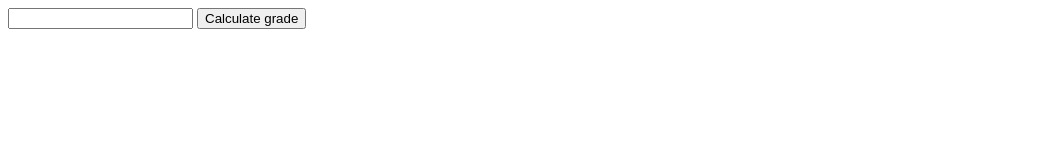
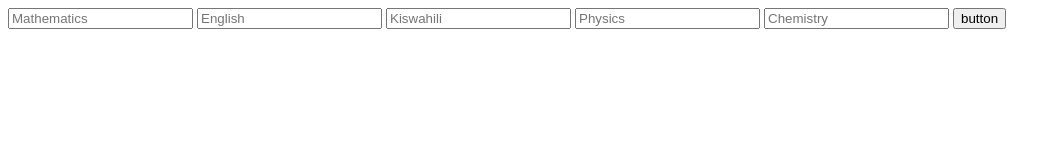
Before and after one commit to cheche-henry/week-1-challenge, a plain HTML site: page grade generator/index.html in a window 1280 px wide. Shown: the whole page, without its empty margins (0-1061 px from the left). Drawn offline with Linux system fonts and the light colour scheme.

Commit message:
Changes made to Student Grade Generator

```diff
--- a/grade generator/index.html
+++ b/grade generator/index.html
@@ -5,14 +5,19 @@
     <meta http-equiv="X-UA-Compatible" content="IE=edge">
     <meta name="viewport" content="width=device-width, initial-scale=1.0">
     <title>Student Grade Generator</title>
-
 </head>
 <body>
-    <!-- Input section-->
-    <input type="text" id="markArray"/>
-    <button onclick="convert()">Calculate grade</button>
-    <h2 id="result"></h2>
-    <!--Linking javascript file-->
+    <div class="container">
+        <input type="text" id="math" placeholder="Mathematics" required>
+        <input type="text" id="eng" placeholder="English" required>
+        <input type="text" id="swa" placeholder="Kiswahili" required>
+        <input type="text" id="phy" placeholder="Physics" required>
+        <input type="text" id="chem" placeholder="Chemistry" required>
+        <button onclick="calculate()">button</button>
+    </div>
+    <p id="result"></p>
+    <p id="per"></p>
+    <p id="grade"></p>
     <script src="./script.js"></script>
 </body>
 </html>
--- a/grade generator/script.js
+++ b/grade generator/script.js
@@ -1,25 +1,32 @@
-// LInking javascript with id of input and button
-const markArray = document.getElementById `markArray`
-const result = document.getElementById `result`
+function calculate(){
+    let math = document.getElementById(`math`).value
+    let eng = document.getElementById(`eng`).value
+    let swa = document.getElementById(`swa`).value
+    let phy = document.getElementById(`phy`).value
+    let chem = document.getElementById(`chem`).value
+    let grade;
+    let message;
+    const total = parseFloat(math) +parseFloat(eng)+parseFloat(swa)+parseFloat(phy)+parseFloat(chem);
+    const per = (total/500)*100;
 
-// If else statement that converts marks to grade
-function convert(){
-    const mark = parseInt (markArray.value)
-    let grade;
-   if (mark > 79 && mark <=100){
-    grade = `A`;
-   }
-   else if (mark> 59 && mark <80){
-    grade = `B`;
-   }
-   else if (mark > 49 && mark <60){
-    grade = `C`;
+    if (per >79 && per <=100){
+      grade = `A`
     }
-    else if (mark >= 40 && mark <50){
-    grade = `D`;
-   }
-   else if (mark < 40 && mark >=0){
-    grade = `E`;
-   }
-   result.innerText = `The results are in . Your grade is: ${grade}`
+    else if (per >=60 && per <80){
+      grade = `B`
+    }
+    else if (per >=50 && per <60){
+      grade = `C`
+    }
+    else if (per >=40 && per <50){
+      grade = `D`
+    }
+    else if (per >=0 && per <40){
+      grade = `E`
+    }
+    document.getElementById(`result`).innerHTML=
+    `Your total marks are: ${total}`
+    document.getElementById(`per`).innerHTML=`Your percentage is: ${per}`
+    document.getElementById(`grade`).innerHTML=`Your grade is: ${grade} `
+
 }
```
